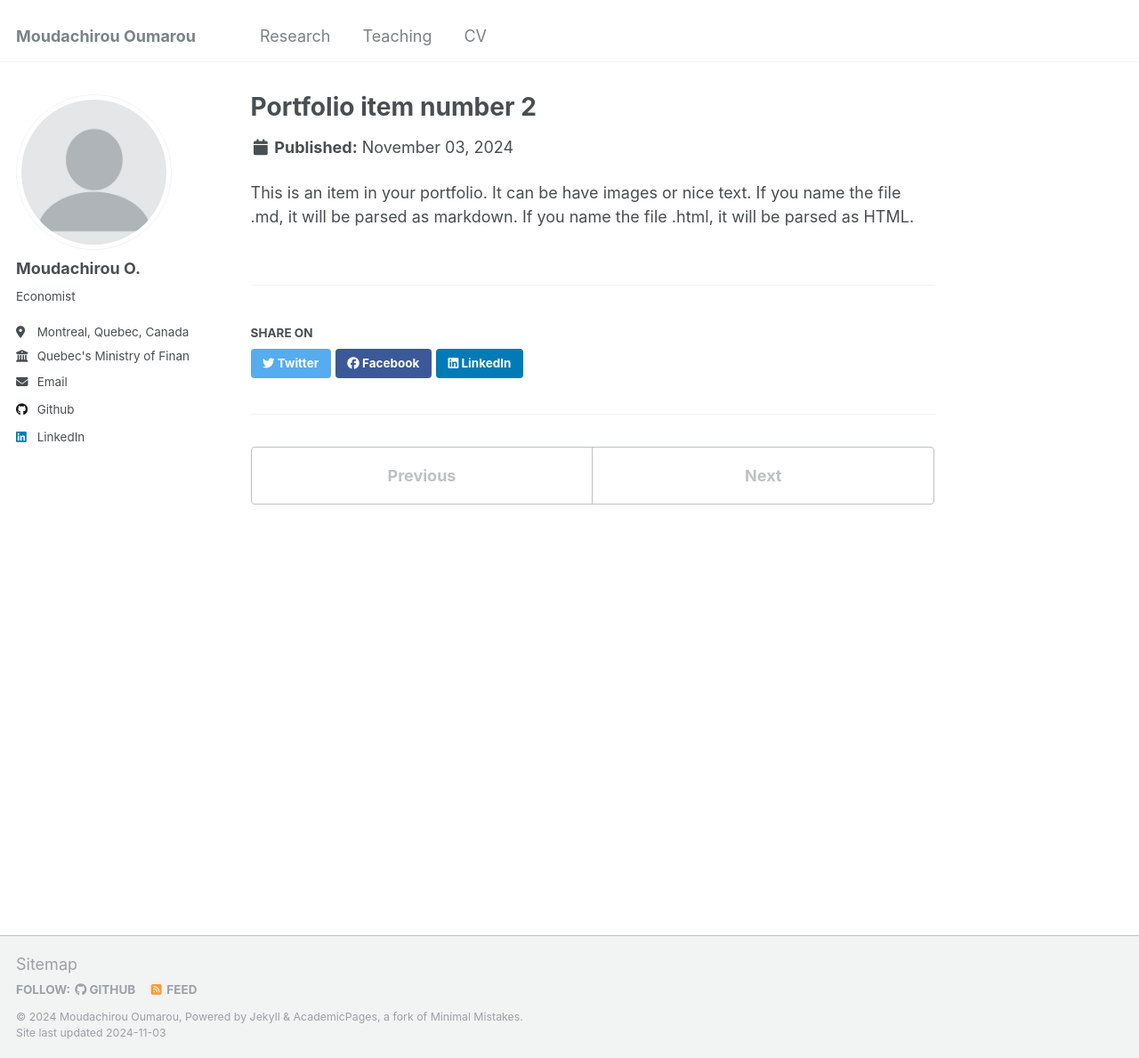
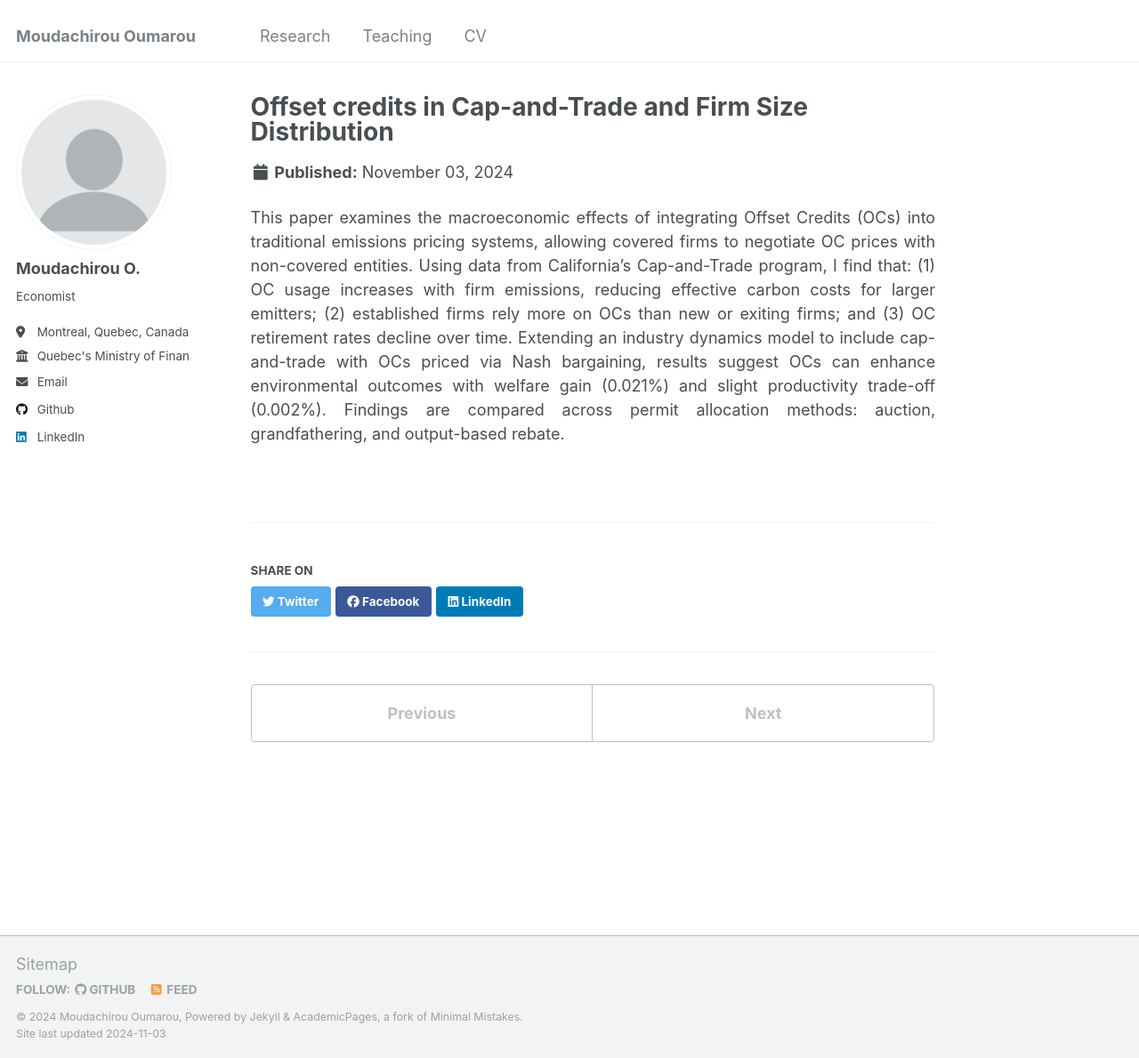
Before and after one commit to oumaroumoudachirou/oumaroumoudachirou.github.io, a Jekyll site: the page built from _portfolio/portfolio-2.html, in a window 1280 px wide and 1189 px high. Shown: the whole window at 89% size. Built offline with Jekyll 4.4.1, drawn with Linux system fonts in a browser that asks for light colours.

Commit message:
Update portfolio-2.html

```diff
--- a/_portfolio/portfolio-2.html
+++ b/_portfolio/portfolio-2.html
@@ -1,7 +1,7 @@
 ---
-title: "Portfolio item number 2"
-excerpt: "Short description of portfolio item number 2 <br/><img src='/images/500x300.png'>"
+title: "Offset credits in Cap-and-Trade and Firm Size Distribution"
+excerpt: "<br/><img src='/images/OCs.png'>"
 collection: portfolio
 ---
 
-This is an item in your portfolio. It can be have images or nice text. If you name the file .md, it will be parsed as markdown. If you name the file .html, it will be parsed as HTML.
+<p align="justify"> This paper examines the macroeconomic effects of integrating Offset Credits (OCs) into traditional emissions pricing systems, allowing covered firms to negotiate OC prices with non-covered entities. Using data from California’s Cap-and-Trade program, I find that: (1) OC usage increases with firm emissions, reducing effective carbon costs for larger emitters; (2) established firms rely more on OCs than new or exiting firms; and (3) OC retirement rates decline over time. Extending an industry dynamics model to include cap-and-trade with OCs priced via Nash bargaining, results suggest OCs can enhance environmental outcomes with welfare gain (0.021%) and slight productivity trade-off (0.002%). Findings are compared across permit allocation methods: auction, grandfathering, and output-based rebate.
```
